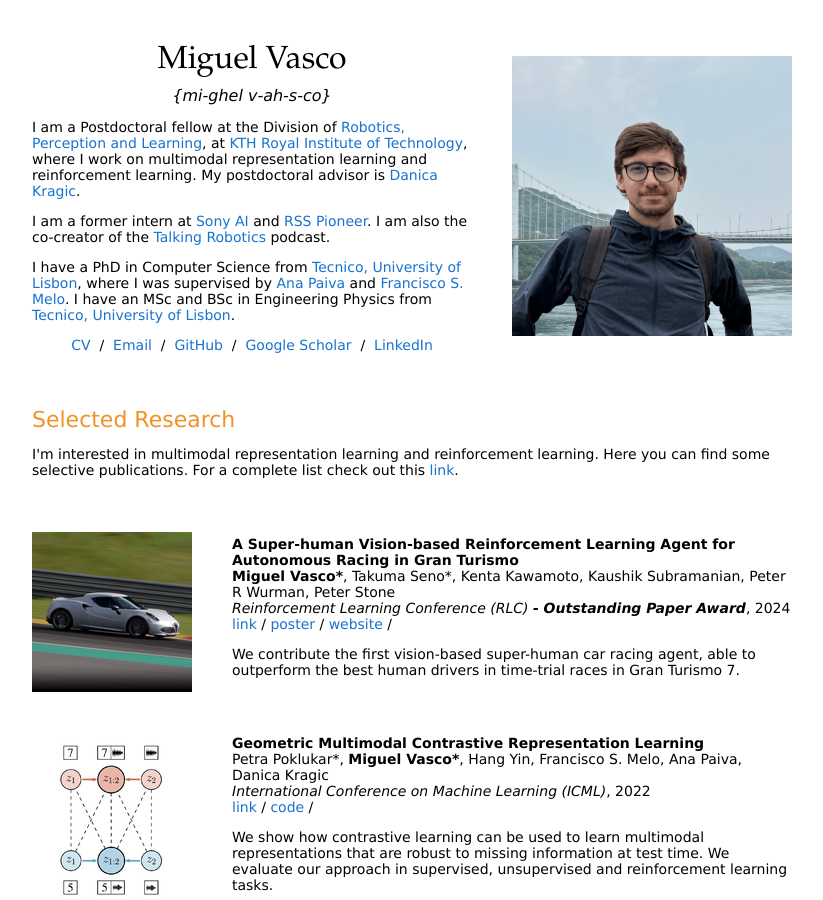
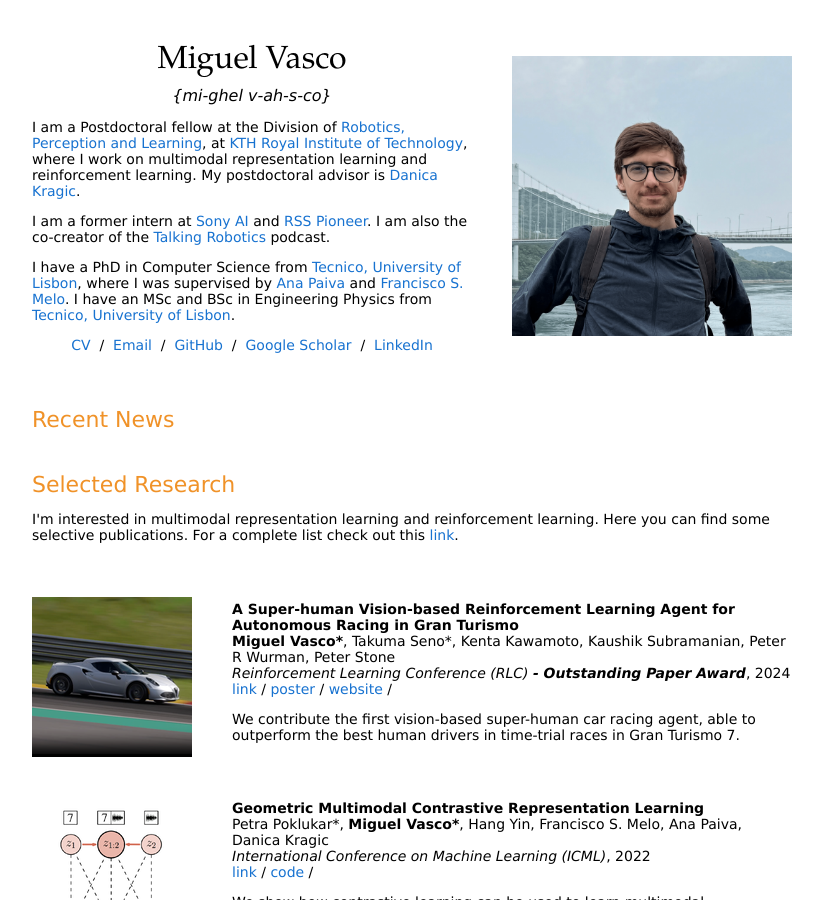
Before and after one commit to miguelsvasco/miguelsvasco.github.io_old, a Jekyll site: the page built from _posts/2024-08-10-vision-gt-news.markdown, in a window 1280 px wide and 900 px high. Shown: the whole window, without its empty margins (228-1051 px from the left). Built offline with Jekyll 4.4.1, drawn with Linux system fonts in a browser that asks for light colours; our own code applies the rules of GitHub Pages for plain Markdown files.

Commit message:
Update website with news section.

```diff
--- a/_layouts/default.html
+++ b/_layouts/default.html
@@ -57,6 +57,33 @@
               <img style="width:100%;max-width:100%" alt="profile photo" src="images/miguel.png">
             </td>
           </tr>
+        </table>
+
+        <!-- Add this section for recent text-based news -->
+        <table style="width:100%;border:0px;border-spacing:0px;border-collapse:separate;margin-right:auto;margin-left:auto;">
+          <tr>
+            <td style="padding:2.5%;width:100%;vertical-align:middle">
+              <h2>Recent News</h2>
+            </td>
+          </tr>
+        </table>
+
+        <!-- Loop through posts categorized as 'news' and display text-based content -->
+        <table style="width:100%;border:0px;border-spacing:0px;border-collapse:separate;margin-right:auto;margin-left:auto;">
+          {% for post in site.posts %}
+          {% for cat in post.categories %}
+          {% if cat == 'news' %}
+          <tr>
+            <td style="padding:2.5%;width:100%;vertical-align:middle">
+              <h3>{{post.title}}</h3>
+              <em>{{ post.date | date: "%Y-%m-%d" }}</em>
+              <p>{{ post.excerpt }}</p>
+              <a href="{{post.url}}">Read more</a> <!-- Optional if you have full news posts -->
+            </td>
+          </tr>
+          {% endif %}
+          {% endfor %}
+          {% endfor %}
         </table>
 
         <table style="width:100%;border:0px;border-spacing:0px;border-collapse:separate;margin-right:auto;margin-left:auto;">
@@ -160,127 +187,6 @@
         </table>
         <table style="width:100%;border:0px;border-spacing:0px;border-collapse:separate;margin-right:auto;margin-left:auto;">
 
-<!--          {% for post in site.posts %}-->
-<!--          {% for cat in post.categories %}-->
-<!--          {% if cat == 'Intel' %}-->
-<!--          <tr>-->
-<!--            <td style="padding:2.5%;width:25%;vertical-align:middle;min-width:120px">-->
-<!--              <img src="/tn{{post.image}}" alt="project image" style="width:auto; height:auto; max-width:100%;" />-->
-<!--            </td>-->
-<!--            <td style="padding:2.5%;width:75%;vertical-align:middle">-->
-<!--              <h3>{{post.title}}</h3>-->
-<!--              <br>-->
-<!--              <em>{{post.categories}} {{post.course}}</em>-->
-<!--              <br>-->
-<!--              {{ post.date | date: "%Y-%m-%d" }}-->
-
-<!--              <br>-->
-<!--              {% if post.website %}-->
-<!--              <a href="{{post.website}}">website</a> /-->
-<!--              {% endif %}-->
-<!--              {% if post.paper %}-->
-<!--              <a href="{{post.paper}}">paper</a> /-->
-<!--              {% endif %}-->
-<!--              {% if post.patent %}-->
-<!--              <a href="{{post.patent}}">patent</a> /-->
-<!--              {% endif %}-->
-<!--              {% if post.patent2 %}-->
-<!--              <a href="{{post.patent2}}">patent #2</a> /-->
-<!--              {% endif %}-->
-<!--              {% if post.patent3 %}-->
-<!--              <a href="{{post.patent3}}">patent #3</a> /-->
-<!--              {% endif %}-->
-<!--              {% if post.video %}-->
-<!--              <a href="{{post.video}}">video</a> /-->
-<!--              {% endif %}-->
-<!--              {% if post.video2 %}-->
-<!--              <a href="{{post.video2}}">video #2</a> /-->
-<!--              {% endif %}-->
-<!--              {% if post.code %}-->
-<!--              <a href="{{post.code}}">code</a> /-->
-<!--              {% endif %}-->
-<!--              {% if post.poster %}-->
-<!--              <a href="{{post.poster}}">poster</a> /-->
-<!--              {% endif %}-->
-<!--              {% if post.slides %}-->
-<!--              <a href="{{post.slides}}">slides</a> /-->
-<!--              {% endif %}-->
-<!--              <p></p>-->
-<!--              {{ post.excerpt }}-->
-<!--            </td>-->
-<!--          </tr>-->
-<!--          {% endif %}-->
-<!--          {% endfor %}-->
-<!--          {% endfor %}-->
-<!--        </table>-->
-<!--        <br>-->
-<!--        <br>-->
-<!--        <br>-->
-<!--        <table style="width:100%;border:0px;border-spacing:0px;border-collapse:separate;margin-right:auto;margin-left:auto;">-->
-<!--          <tr>-->
-<!--            <td style="padding:2.5%;width:100%;vertical-align:middle">-->
-<!--              <h2>Other Projects</h2>-->
-<!--              <p> These include coursework, side projects and unpublished research work. -->
-<!--              </p>-->
-<!--            </td>-->
-<!--          </tr>-->
-<!--        </table>-->
-<!--        <table style="width:100%;border:0px;border-spacing:0px;border-collapse:separate;margin-right:auto;margin-left:auto;">-->
-
-<!--          {% for post in site.posts %}-->
-<!--          {% for cat in post.categories %}-->
-<!--          {% if cat != 'research' and cat != 'Intel' %}-->
-<!--          <tr>-->
-<!--            <td style="padding:2.5%;width:25%;vertical-align:middle;min-width:120px">-->
-<!--              <img src="/tn{{post.image}}" alt="project image" style="width:auto; height:auto; max-width:100%;" />-->
-<!--            </td>-->
-<!--            <td style="padding:2.5%;width:75%;vertical-align:middle">-->
-<!--              <h3>{{post.title}}</h3>-->
-<!--              <br>-->
-<!--              <em>{{post.categories}} {{post.course}}</em>-->
-<!--              <br>-->
-<!--              {{ post.date | date: "%Y-%m-%d" }}-->
-
-<!--              <br>-->
-<!--              {% if post.website %}-->
-<!--              <a href="{{post.website}}">website</a> /-->
-<!--              {% endif %}-->
-<!--              {% if post.paper %}-->
-<!--              <a href="{{post.paper}}">paper</a> /-->
-<!--              {% endif %}-->
-<!--              {% if post.patent %}-->
-<!--              <a href="{{post.patent}}">patent</a> /-->
-<!--              {% endif %}-->
-<!--              {% if post.patent2 %}-->
-<!--              <a href="{{post.patent2}}">patent #2</a> /-->
-<!--              {% endif %}-->
-<!--              {% if post.patent3 %}-->
-<!--              <a href="{{post.patent3}}">patent #3</a> /-->
-<!--              {% endif %}-->
-<!--              {% if post.video %}-->
-<!--              <a href="{{post.video}}">video</a> /-->
-<!--              {% endif %}-->
-<!--              {% if post.video2 %}-->
-<!--              <a href="{{post.video2}}">video #2</a> /-->
-<!--              {% endif %}-->
-<!--              {% if post.code %}-->
-<!--              <a href="{{post.code}}">code</a> /-->
-<!--              {% endif %}-->
-<!--              {% if post.poster %}-->
-<!--              <a href="{{post.poster}}">poster</a> /-->
-<!--              {% endif %}-->
-<!--              {% if post.slides %}-->
-<!--              <a href="{{post.slides}}">slides</a> /-->
-<!--              {% endif %}-->
-<!--              <p></p>-->
-<!--              {{ post.excerpt }}-->
-<!--            </td>-->
-<!--          </tr>-->
-<!--          {% endif %}-->
-<!--          {% endfor %}-->
-<!--          {% endfor %}-->
-<!--        </table>-->
-
         <table style="width:100%;border:0px;border-spacing:0px;border-collapse:separate;margin-right:auto;margin-left:auto;">
           <tr>
             <td style="padding:0px">
--- /dev/null
+++ b/_posts/2024-08-10-vision-gt-news.markdown
@@ -0,0 +1,7 @@
+---
+layout: post
+title: "Outstanding Paper Award at RLC 2024"
+date: 2024-08-10
+categories: news
+excerpt: "Our paper "A Super-human Vision-based Reinforcement Learning Agent for Autonomous Racing in Gran Turismo" got the Outstanding Paper Award on Applications of RL at RLC 2024!
+---
```
